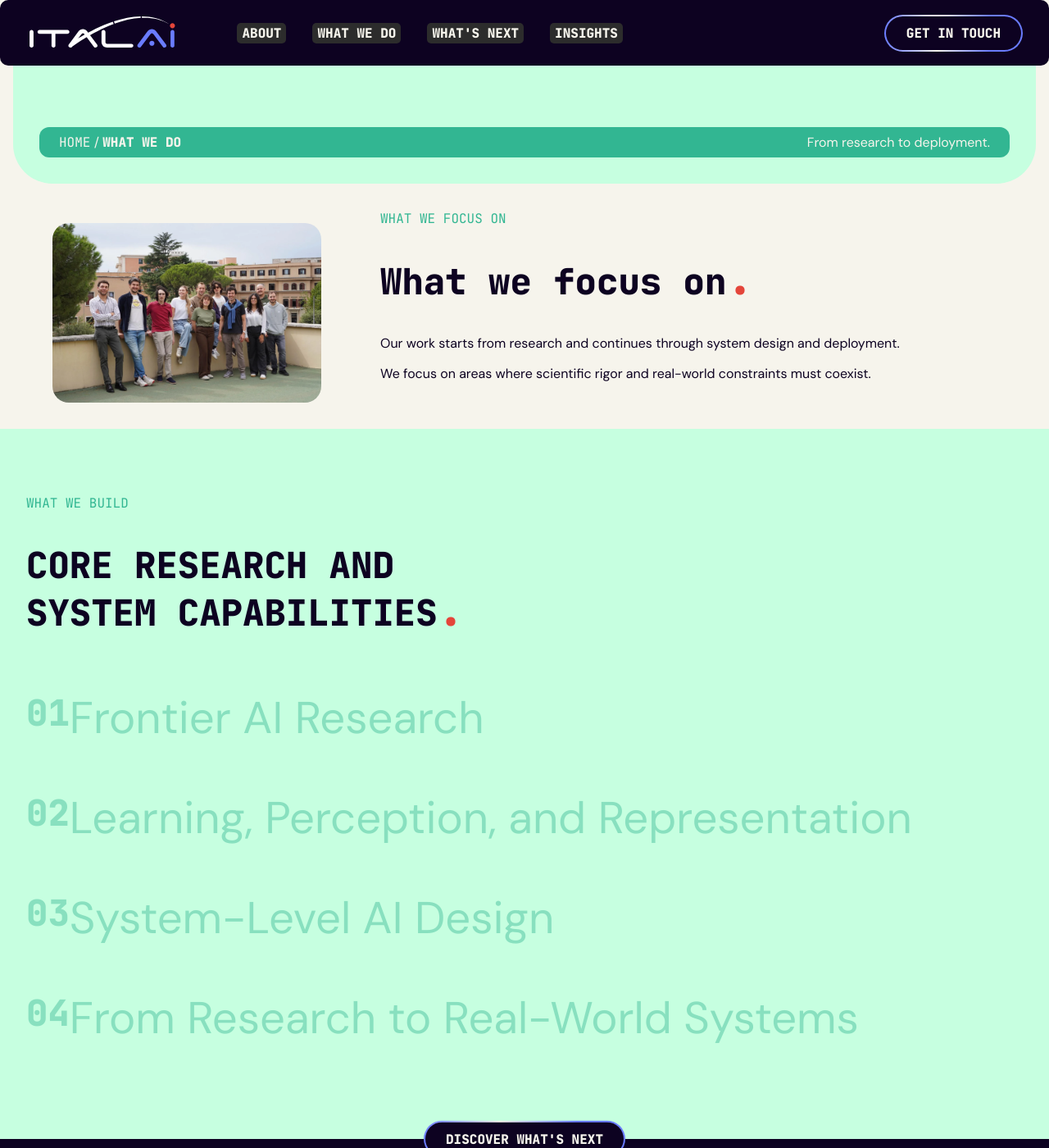
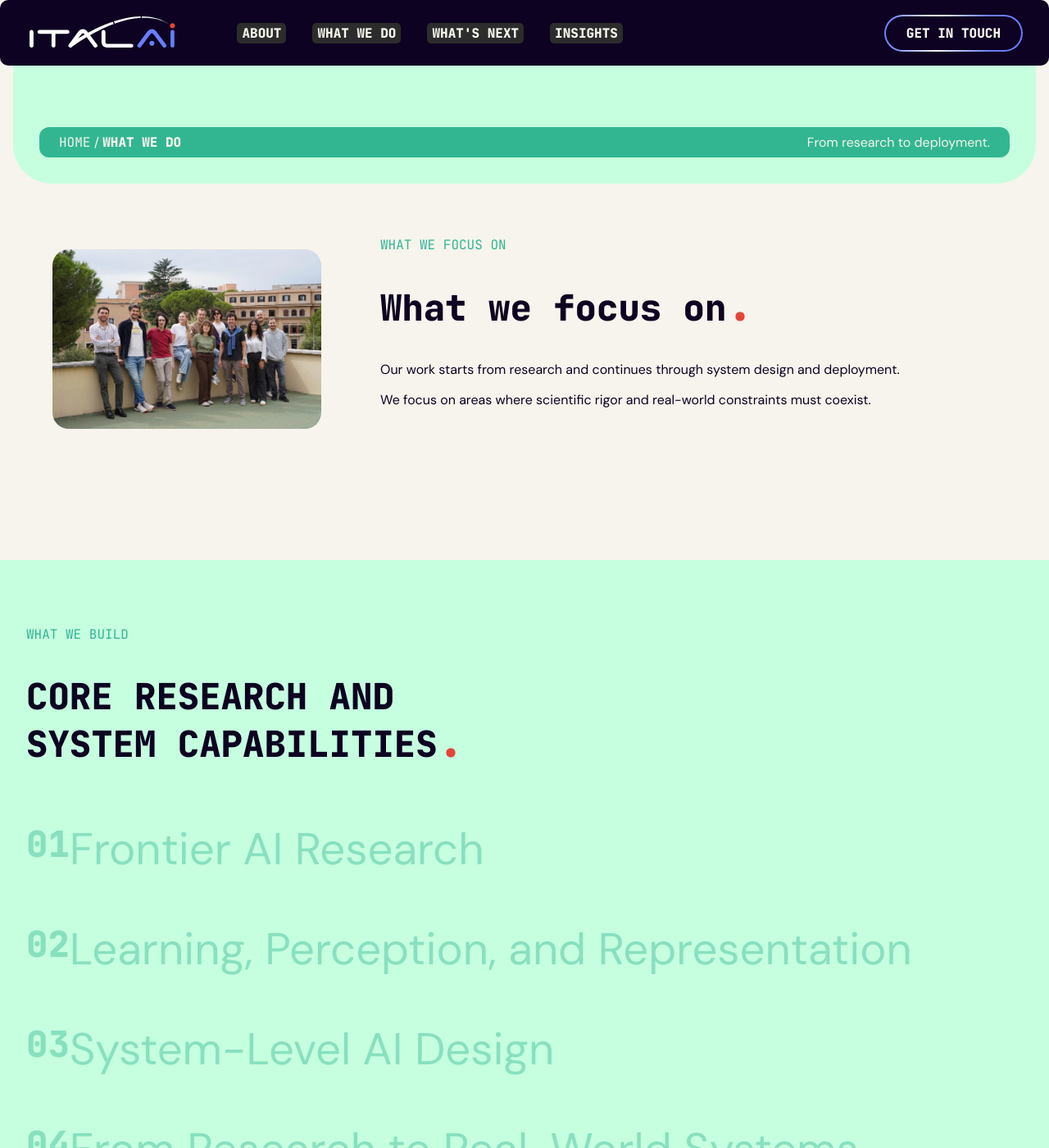
Before and after one commit to russellShyvers/ItalAI, a Jekyll site: the page built from work.html, in a window 1280 px wide and 1400 px high, scrolled down 236 px. Shown: the whole window at 82% size. Built offline with Jekyll 4.4.1, drawn with Linux system fonts in a browser that asks for light colours.

Commit message:
CSS Tweaks to match design

```diff
--- a/_data/capabilities.yml
+++ b/_data/capabilities.yml
@@ -56,7 +56,7 @@
       description: "Human Motion Unlearning."
       link: "https://arxiv.org/abs/2503.18674"
 
-    - date: "UNDER REVIEW"
+    - date: "UNDER<br>REVIEW"
       topic: "Computer Vision & Pattern Recognition"
       title: "VIDEO UNLEARNING"
       description: "Via Low-Rank Refusal Vector"
--- a/_includes/footer.html
+++ b/_includes/footer.html
@@ -6,7 +6,7 @@
                 <div>
                     <h2>
                         BUILDING THE<br/> NEXT
-                        <span class="highlight-blue italic">INDUSTRIAL<br/> REVOLUTION</span><span class="period">.</span>
+                        <span class="highlight-blue italic weak">INDUSTRIAL<br/> REVOLUTION</span><span class="period">.</span>
                     </h2>
                     <p>We turn frontier AI and robotics research into systems that work in the real world.
                     <br/>Designed for scale. Built for impact. Ready for reality.</p>
--- a/_sass/work.scss
+++ b/_sass/work.scss
@@ -15,7 +15,7 @@
     }
 }
 .focus-grid {
-    padding: 0 2rem;
+    padding: 2rem 2rem 8rem;
     display: grid;
     gap: 40px;
     grid-template-columns: 1fr 2fr;
@@ -136,8 +136,11 @@
 }
 
 .capability-text {
-    color: #666;
-    line-height: 1.6;
+    color: var(--standard-dark);
+    em,
+    strong{
+      color: var(--standard-blue);
+    }
 }
 
 /* Papers List Styles */
@@ -153,7 +156,7 @@
   column-gap: 2.5rem;
   align-items: center;
   padding: 1rem 0;
-  border-bottom: 1px solid rgba(10, 10, 26, 0.15);
+  border-bottom: 1px solid var(--standard-light);
 }
 
 .paper-item:first-child {
```
Also changed, not shown: index.html (+5 -5 lines).
